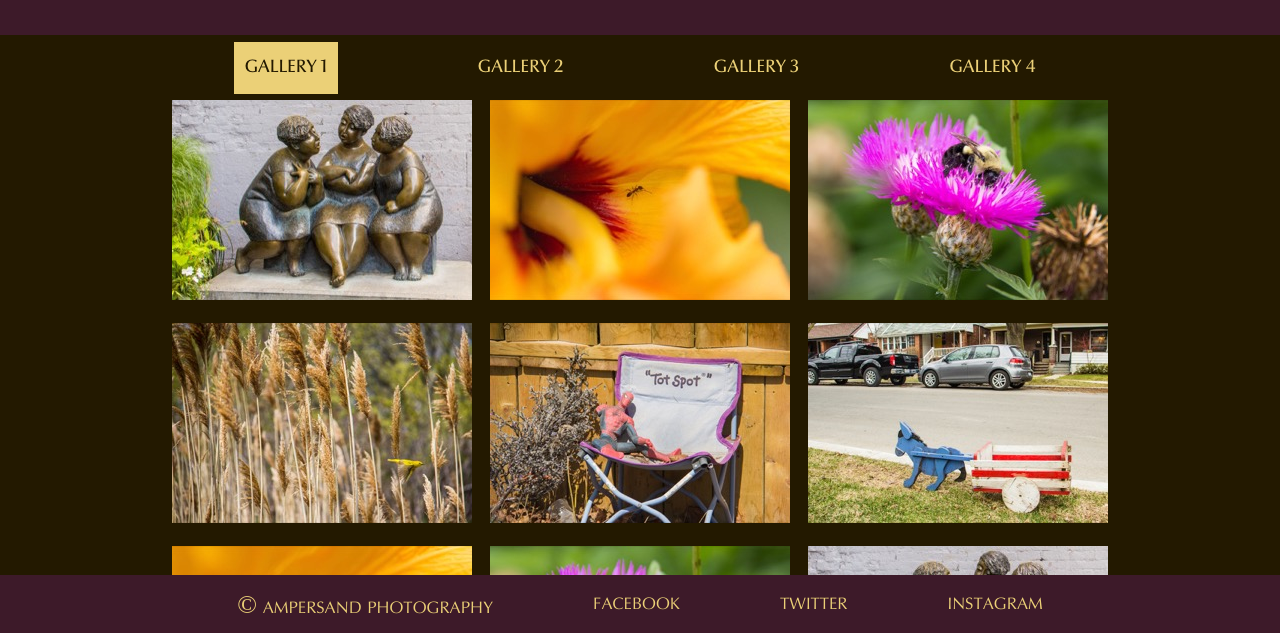
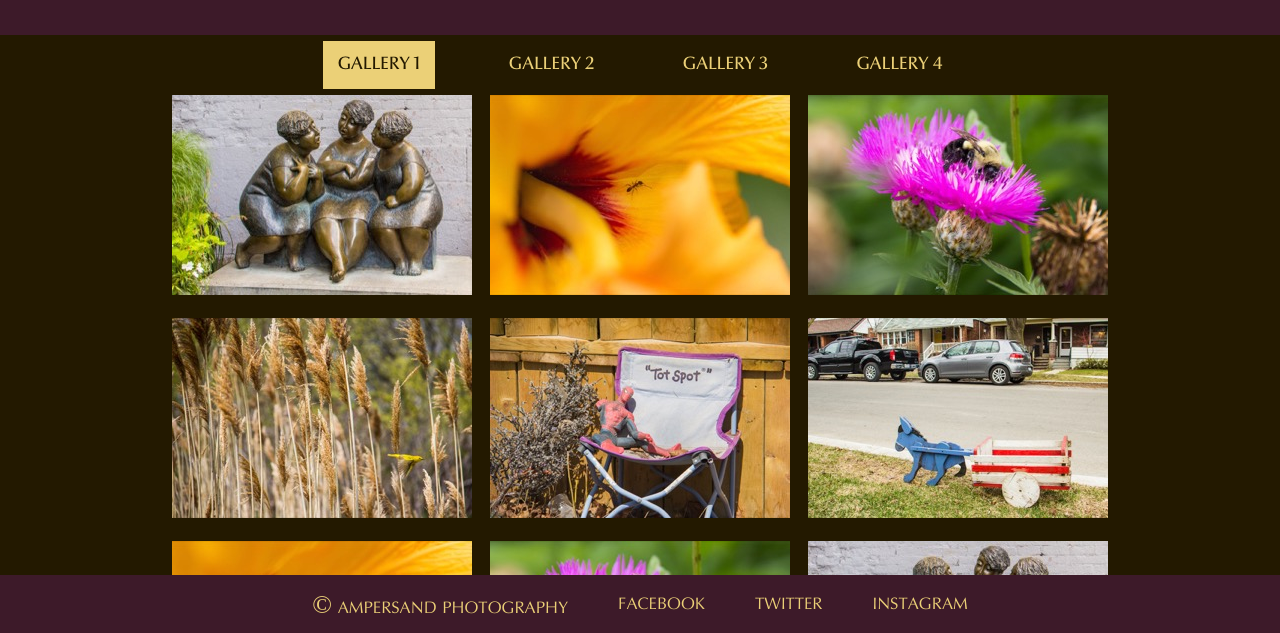
Before and after one commit to Liamm999/Ass3-WPR-MM, a plain HTML site: page index.html in a window 1280 px wide. Shown: the part 165-798 px from the top of the page. Drawn offline with Linux system fonts and the light colour scheme.

Commit message:
update style of gallery and footer

```diff
--- a/style.css
+++ b/style.css
@@ -64,13 +64,13 @@ header > p {
 }
 
 #navigation {
-  background: #231900;
-  overflow: hidden;
-  height: 65px;
   display: flex;
   justify-content: center;
   align-items: center;
-  gap: 130px;
+  height: 60px;
+  background: #231900;
+  overflow: hidden;
+  gap: 60px;
   z-index: 10;
 }
 
@@ -78,7 +78,7 @@ header > p {
   display: flex;
   align-items: center;
   height: 40px;
-  padding: 6px 10px;
+  padding: 4px 14px;
   font-size: 18px;
   font-family: OptimalNoval;
   color: #ebd077;
@@ -158,5 +158,5 @@ header > p {
   font-weight: 400;
   font-family: Iris;
   text-transform: uppercase;
-  gap: 100px;
+  gap: 50px;
 }
```
